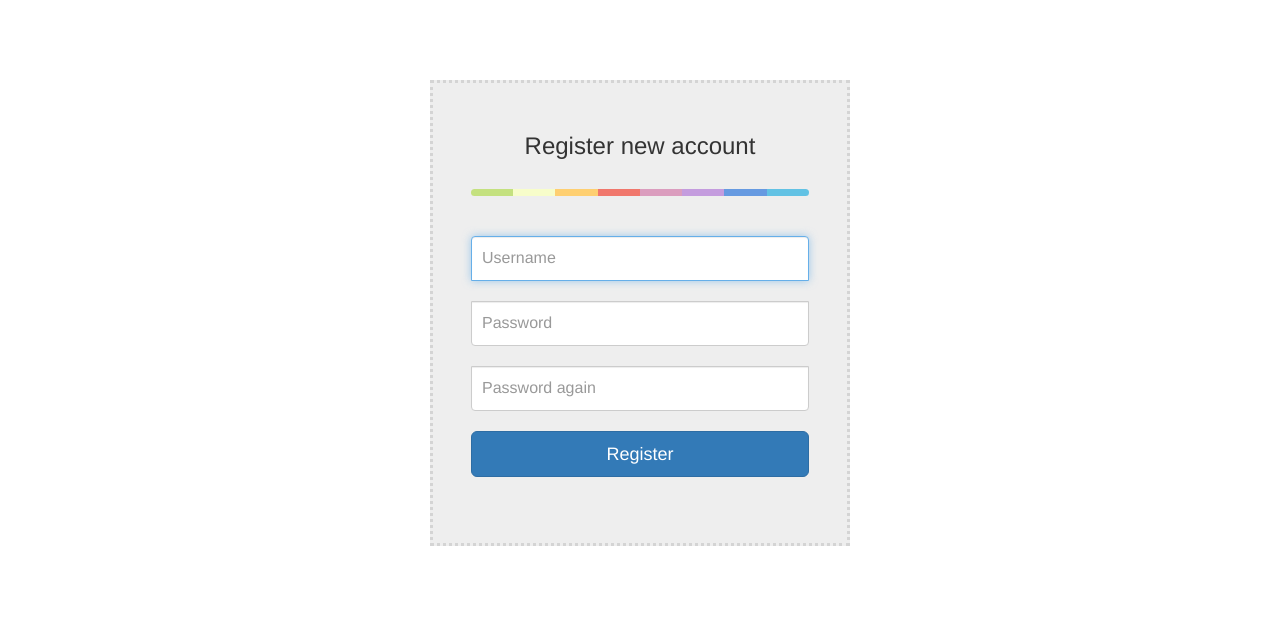
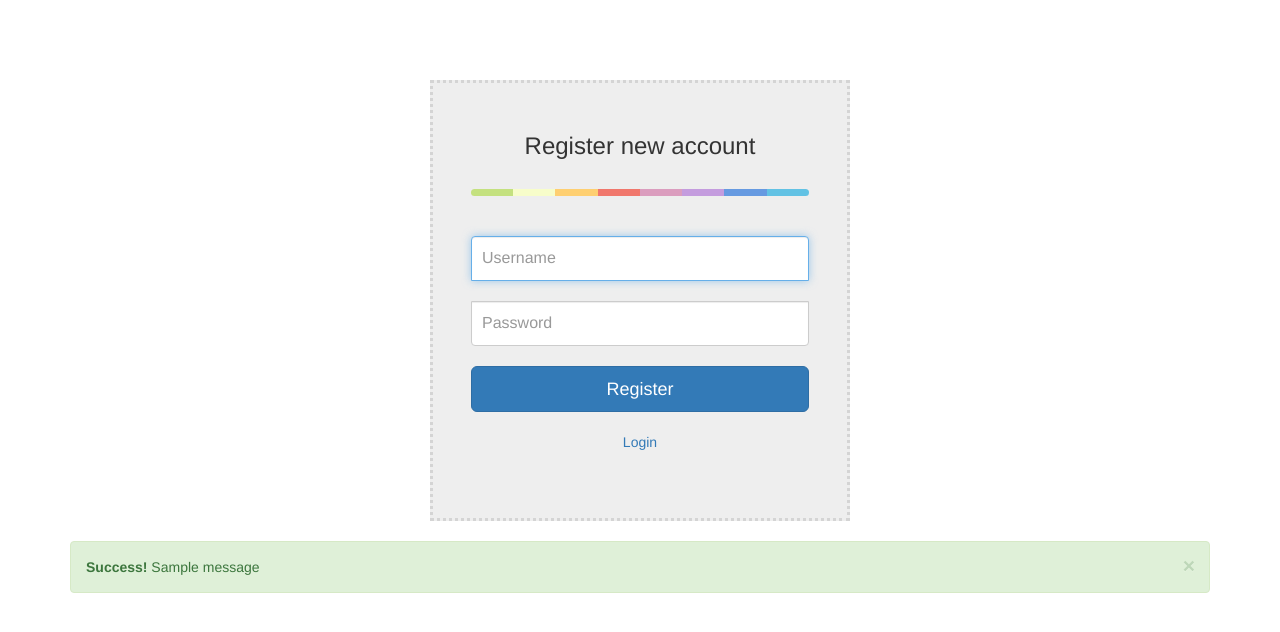
Before and after one commit to quachngocxuan/udacity-back-end-web-developer-nanodegree, a Flask app: page /register in a window 1280 px wide. Shown: the top 632 px of the page. Run offline with Flask 2, Linux system fonts and the light colour scheme; tables that the repository leaves empty hold one stand-in row (values such as "Sample post"); one stand-in notice (Sample message) is shown; some libraries are stand-ins or nearby versions.

Commit message:
Complete feature: register user

```diff
--- a/Project 4 - Build an Item Catalog Application/application.py
+++ b/Project 4 - Build an Item Catalog Application/application.py
@@ -102,7 +102,28 @@ def Login():
 
 @app.route('/register', methods=['GET', 'POST'])
 def Register():
-	return render_template('register.html')
+	if request.method == 'GET':
+		return render_template('register.html')
+	elif request.method == 'POST':
+		username = request.form['username']
+		password = request.form['password']
+		if username is None or password is None:
+			flash('Missing username or password', 'danger')
+			redirect(url_for('Register'))
+
+		user = session.query(User).filter_by(username=username).first()
+		if user is not None:
+			flash('Username has been registered, try another!', 'danger')
+			return redirect(url_for('Register'))
+
+		# Save new user
+		user = User(username=username)
+		user.hash_password(password)
+		session.add(user)
+		session.commit()
+		flash('User was successfully added', 'success')
+		return redirect(url_for('Login'))
+
 
 @app.route('/catalog.json')
 def Catalog_JSON():
--- a/Project 4 - Build an Item Catalog Application/static/login.css
+++ b/Project 4 - Build an Item Catalog Application/static/login.css
@@ -45,3 +45,13 @@ input[type="password"] {
   background-image: -o-linear-gradient(left, #c4e17f, #c4e17f 12.5%, #f7fdca 12.5%, #f7fdca 25%, #fecf71 25%, #fecf71 37.5%, #f0776c 37.5%, #f0776c 50%, #db9dbe 50%, #db9dbe 62.5%, #c49cde 62.5%, #c49cde 75%, #669ae1 75%, #669ae1 87.5%, #62c2e4 87.5%, #62c2e4);
   background-image: linear-gradient(to right, #c4e17f, #c4e17f 12.5%, #f7fdca 12.5%, #f7fdca 25%, #fecf71 25%, #fecf71 37.5%, #f0776c 37.5%, #f0776c 50%, #db9dbe 50%, #db9dbe 62.5%, #c49cde 62.5%, #c49cde 75%, #669ae1 75%, #669ae1 87.5%, #62c2e4 87.5%, #62c2e4);
 }
+
+.login-register-text {
+  text-align:center;
+  padding-top: 20px;
+}
+
+.parsley-errors-list {
+  color: red;
+  list-style-type: none;
+}
--- a/Project 4 - Build an Item Catalog Application/static/styles.css
+++ b/Project 4 - Build an Item Catalog Application/static/styles.css
@@ -65,3 +65,8 @@ div.app-title  a {
   color: grey;
   font-size: 0.8em;
 }
+
+.parsley-errors-list {
+  color: red;
+  list-style-type: none;
+}
--- a/Project 4 - Build an Item Catalog Application/templates/register.html
+++ b/Project 4 - Build an Item Catalog Application/templates/register.html
@@ -6,11 +6,11 @@
 	<title>Catalog - register</title>
 
 	<link rel="stylesheet" href="https://maxcdn.bootstrapcdn.com/bootstrap/3.3.7/css/bootstrap.min.css">
-	<script
-	  src="https://code.jquery.com/jquery-3.2.1.slim.min.js"
-	  integrity="sha256-k2WSCIexGzOj3Euiig+TlR8gA0EmPjuc79OEeY5L45g="
-	  crossorigin="anonymous"></script>
 	<link rel="stylesheet" href="{{ url_for('static', filename='login.css') }}">
+
+	<script src="https://ajax.googleapis.com/ajax/libs/jquery/3.2.1/jquery.min.js"></script>
+  	<script src="https://maxcdn.bootstrapcdn.com/bootstrap/3.3.7/js/bootstrap.min.js"></script>
+	<script type="text/javascript" src="{{ url_for('static', filename='parsley.min.js') }}"></script>
 </head>
 <body>
 	<div class = "container">
@@ -19,12 +19,24 @@
 			    <h3 class="form-signin-heading">Register new account</h3>
 				  <hr class="colorgraph"><br>
 
-			  <input type="text" class="form-control" name="Username" placeholder="Username" required="" autofocus="" />
-			  <input type="password" class="form-control" name="Password" placeholder="Password" required=""/>
-			  <input type="password" class="form-control" name="Password Again" placeholder="Password again" required=""/>
+				  <input type="text" class="form-control" name="username" placeholder="Username" required="" autofocus="" />
+				  <input type="password" class="form-control" name="password" placeholder="Password" required=""/>
 				  <button class="btn btn-lg btn-primary btn-block"  name="Register" value="Register" type="Submit">Register</button>
+				  <div class="login-register-text"><a href="/login">Login</a></div>
 			</form>
 		</div>
+
+		<!-- Display message -->
+		{% with messages = get_flashed_messages(with_categories=true) %}
+	     	{% if messages %}
+	           {% for category, message in messages %}
+	           		<div class="alert alert-{{ category }} alert-dismissable">
+					    <a href="#" class="close" data-dismiss="alert" aria-label="close">×</a>
+					    <strong>{{ category.title() }}!</strong> {{ message }}
+					</div>
+	           {% endfor %}
+	     	{% endif %}
+	    {% endwith %}
 
 		<script type="text/javascript">
 			$(function () {
```
Also changed, not shown: Project 4 - Build an Item Catalog Application/database_setup.py (+9 -2 lines), Project 4 - Build an Item Catalog Application/templates/login.html (+16 -4 lines), Project 4 - Build an Item Catalog Application/README.md, Project 4 - Build an Item Catalog Application/catalog.db. Lines whose indentation alone changed are shown as unchanged.
